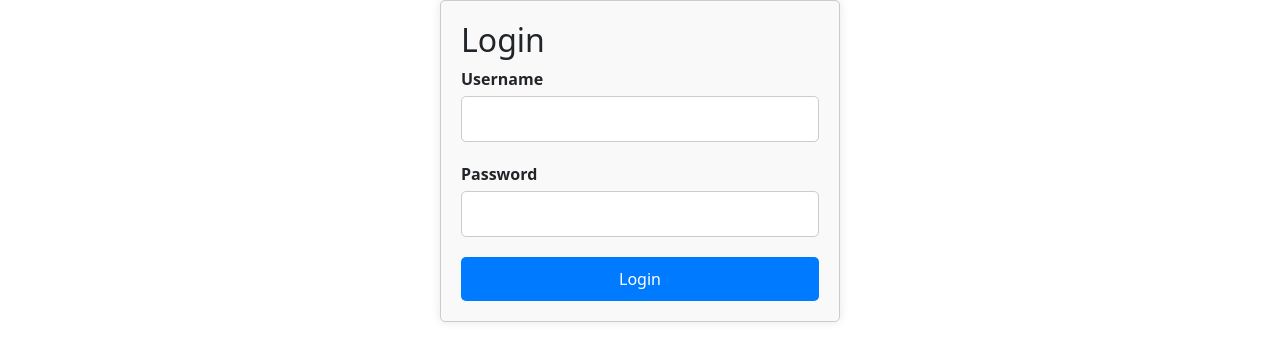
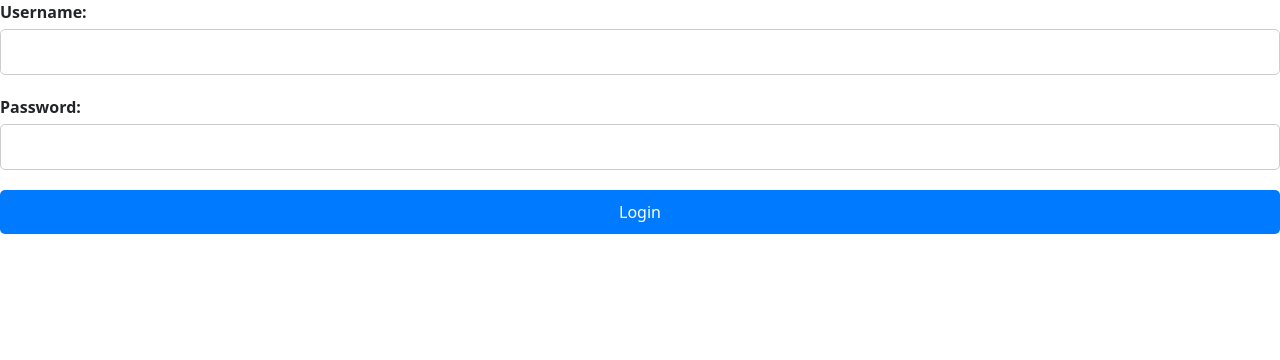
Before and after one commit to Rayaawgf/front-angular, an Angular app: page / in a window 1280 px wide. Shown: the top 360 px of the page. Built offline with nearby package versions, Linux system fonts and the light colour scheme.

Commit message:
adding login and register components

```diff
--- a/package.json
+++ b/package.json
@@ -18,6 +18,7 @@
     "@angular/platform-browser": "^16.2.0",
     "@angular/platform-browser-dynamic": "^16.2.0",
     "@angular/router": "^16.2.0",
+    "@types/body-parser": "^1.19.5",
     "bootstrap": "^5.3.3",
     "rxjs": "~7.8.0",
     "save": "^2.9.0",
--- a/src/app/app.module.ts
+++ b/src/app/app.module.ts
@@ -14,6 +14,10 @@ import { UpdateTicketComponent } from './components/ticket/update-ticket/update-
 import { CreateCompanyComponent } from './components/company/create-company/create-company.component';
 import { UpdateCompanyComponent } from './components/company/update-company/update-company.component';
 import { ListCompanyComponent } from './components/company/list-company/list-company.component';
+import { FormsModule } from '@angular/forms'; // Import FormsModule
+import { ReactiveFormsModule } from '@angular/forms';
+
+
 
 
 @NgModule({
@@ -35,7 +39,9 @@ import { ListCompanyComponent } from './components/company/list-company/list-com
   imports: [
     BrowserModule,
     AppRoutingModule,
-    HttpClientModule
+    HttpClientModule ,
+    FormsModule,
+    ReactiveFormsModule,
   ],
   providers: [],
   bootstrap: [AppComponent]
--- a/src/app/components/login/login.component.html
+++ b/src/app/components/login/login.component.html
@@ -1,14 +1,15 @@
-<div class="login-container">
-    <h2>Login</h2>
-    <form >
+<div>
+  <form [formGroup]="loginForm" (ngSubmit)="login()">
     <div class="form-group">
-        <label for="username">Username</label>
-        <input type="text" id="username" name="username" >
+      <label for="username">Username:</label>
+      <input type="text" formControlName="username" id="username">
     </div>
     <div class="form-group">
-        <label for="password">Password</label>
-        <input type="password" id="password" name="password">
+      <label for="password">Password:</label>
+      <input type="password" formControlName="password" id="password">
     </div>
-      <button >Login</button>
+    <button type="submit">Login</button>
   </form>
+
+  <p *ngIf="error" class="error">{{ error }}</p>
 </div>
--- a/src/app/components/login/login.component.ts
+++ b/src/app/components/login/login.component.ts
@@ -1,4 +1,6 @@
 import { Component } from '@angular/core';
+import { FormBuilder, FormGroup, Validators } from '@angular/forms';
+import { AuthService } from '../../services/auth.service';
 
 @Component({
   selector: 'app-login',
@@ -7,4 +9,30 @@ import { Component } from '@angular/core';
 })
 export class LoginComponent {
 
+  loginForm: FormGroup;
+  error: string | undefined;
+
+  constructor(private formBuilder: FormBuilder, private authService: AuthService) {
+    this.loginForm = this.formBuilder.group({
+      username: ['', Validators.required],
+      password: ['', Validators.required]
+    });
+  }
+
+  login(): void {
+
+
+    const username = this.loginForm.value.username;
+    const password = this.loginForm.value.password;
+
+    this.authService.login(username, password).subscribe(
+      () => {
+        // Connexion réussie, rediriger ou effectuer d'autres actions nécessaires
+      },
+      error => {
+        // Gérer l'erreur de connexion
+        this.error = 'Invalid username or password';
+      }
+    );
+  }
 }
--- a/src/app/components/registration/registration.component.html
+++ b/src/app/components/registration/registration.component.html
@@ -1 +1,19 @@
-<p>registration works!</p>
+<div>
+  <form [formGroup]="registrationForm" (ngSubmit)="register()">
+    <div class="form-group">
+      <label for="username">Username:</label>
+      <input type="text" formControlName="username" id="username">
+    </div>
+    <div class="form-group">
+      <label for="email">Email:</label>
+      <input type="email" formControlName="email" id="email">
+    </div>
+    <div class="form-group">
+      <label for="password">Password:</label>
+      <input type="password" formControlName="password" id="password">
+    </div>
+    <button type="submit">Register</button>
+  </form>
+
+  <p *ngIf="error" class="error">{{ error }}</p>
+</div>
--- a/src/app/components/registration/registration.component.ts
+++ b/src/app/components/registration/registration.component.ts
@@ -1,4 +1,7 @@
 import { Component } from '@angular/core';
+import { FormBuilder, FormGroup, Validators } from '@angular/forms';
+import { Router } from '@angular/router';
+import { AuthService } from '../../services/auth.service';
 
 @Component({
   selector: 'app-registration',
@@ -7,4 +10,35 @@ import { Component } from '@angular/core';
 })
 export class RegistrationComponent {
 
+  registrationForm: FormGroup;
+  error!: string;
+
+  constructor(
+    private authService: AuthService,
+    private router: Router,
+    private formBuilder: FormBuilder
+  ) {
+    this.registrationForm = this.formBuilder.group({
+      username: ['', Validators.required],
+      email: ['', [Validators.required, Validators.email]],
+      password: ['', [Validators.required, Validators.minLength(6)]]
+    });
+  }
+
+  register(): void {
+
+
+    const username = this.registrationForm.value.username;
+    const email = this.registrationForm.value.email;
+    const password = this.registrationForm.value.password;
+
+    this.authService.register(username, email, password).subscribe(
+      () => {
+        this.router.navigate(['/login']);
+      },
+      error => {
+        this.error = error.message;
+      }
+    );
+  }
 }
--- /dev/null
+++ b/src/app/services/auth.service.ts
@@ -0,0 +1,41 @@
+import { Injectable } from '@angular/core';
+import { HttpClient } from '@angular/common/http';
+import { Observable, of } from 'rxjs';
+import { catchError } from 'rxjs/operators';
+import { User } from '../models/user';
+
+@Injectable({
+  providedIn: 'root'
+})
+export class AuthService {
+
+  private apiUrl = 'http://localhost:8081/auth'; // Remplacez cela par votre URL d'API
+
+  constructor(private http: HttpClient) { }
+
+  /** Connexion utilisateur */
+  login(username: string, password: string): Observable<User> {
+    return this.http.post<User>(`${this.apiUrl}/login`, { username, password })
+      .pipe(
+        catchError(this.handleError<User>('login'))
+      );
+  }
+
+  /** Enregistrement utilisateur */
+  register(username: string, email: string, password: string): Observable<User> {
+    const user: User = {  username, email, password };
+    return this.http.post<User>(`${this.apiUrl}/register`, user)
+      .pipe(
+        catchError(this.handleError<User>('register'))
+      );
+  }
+
+  /** Gestion des erreurs HTTP */
+  private handleError<T>(operation = 'operation', result?: T) {
+    return (error: any): Observable<T> => {
+      console.error(error); // Log to console instead
+      console.log(`${operation} failed: ${error.message}`);
+      return of(result as T);
+    };
+  }
+}
--- a/tsconfig.json
+++ b/tsconfig.json
@@ -1,4 +1,3 @@
-/* To learn more about this file see: https://angular.io/config/tsconfig. */
 {
   "compileOnSave": false,
   "compilerOptions": {
```
Also changed, not shown: src/app/models/user.ts (+8 -3 lines), 2 other files (tests, documents, lock files or other folders). Lines whose indentation alone changed are shown as unchanged.
